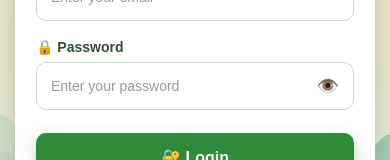
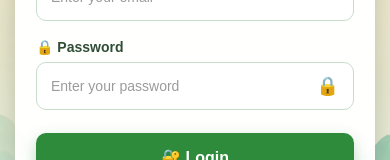
Before and after one commit to sanu10516-netizen/eco-hero-admin-dashboard, a React (Vite) app: page / in a window 390 px wide. Shown: the part 431-591 px from the top of the page. Built offline with nearby package versions, Linux system fonts and the light colour scheme.

Commit message:
final dashboard

```diff
--- a/src/pages/Login.jsx
+++ b/src/pages/Login.jsx
@@ -90,7 +90,7 @@ function Login() {
                 className="show-password"
                 onClick={() => setShowPassword(!showPassword)}
               >
-                {showPassword ? "🙈" : "👁️"}
+                {showPassword ? "👁️" : "🔒"}
               </button>
             </div>
           </div>
--- a/src/pages/login.css
+++ b/src/pages/login.css
@@ -1,5 +1,6 @@
 .login-container {
   min-height: 100vh;
+  min-height: 100dvh;
   width: 100%;
   display: flex;
   justify-content: center;
@@ -177,7 +178,7 @@
 @media (max-width: 700px) {
   .login-container {
     padding: 15px;
-    background-position: center;
+    background-position: top center;
   }
 
   .login-box {
```
